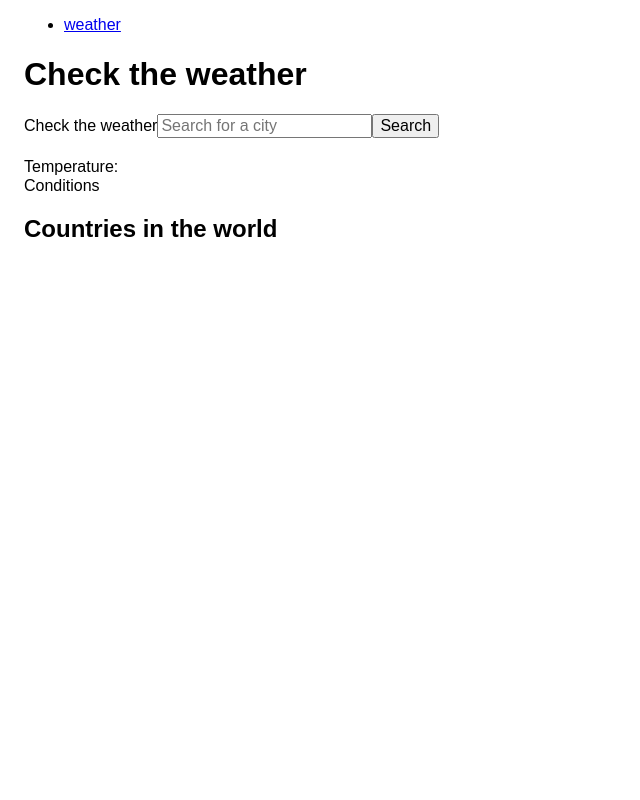
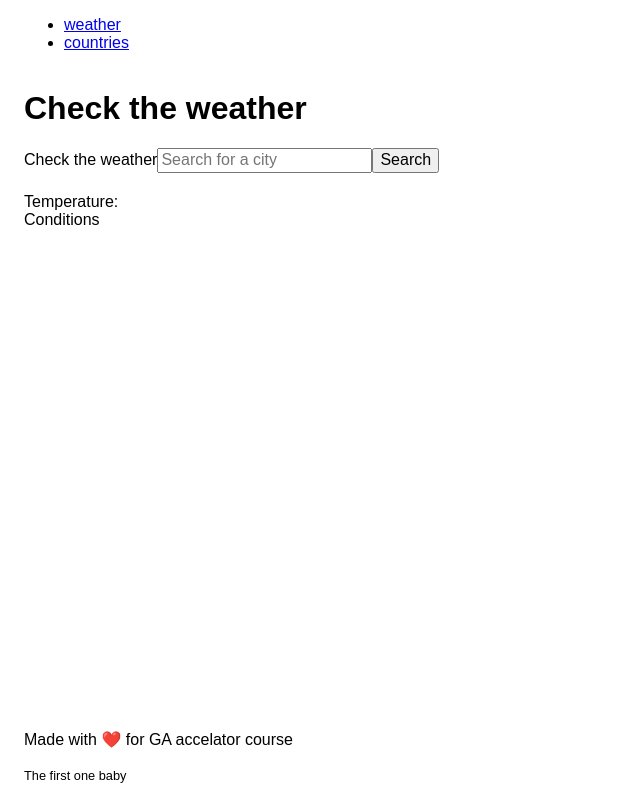
Before and after one commit to pataruco/deployment-lab, a React (Vite) app: page / in a window 1280 px wide. Shown: the whole page, without its empty margins (0-640 px from the left). Built offline with nearby package versions, Linux system fonts and the light colour scheme; no server answers.

Commit message:
feat add client routes

```diff
--- a/package.json
+++ b/package.json
@@ -11,7 +11,8 @@
   },
   "dependencies": {
     "react": "^18.2.0",
-    "react-dom": "^18.2.0"
+    "react-dom": "^18.2.0",
+    "react-router-dom": "^6.23.1"
   },
   "devDependencies": {
     "@types/react": "^18.2.66",
--- a/src/App.jsx
+++ b/src/App.jsx
@@ -1,73 +1,14 @@
-/*
-- When the user submit the form, I want to take the value of the input city.
-- Then, I want to go to a public API, fetch the realtime weather data from the city
-- Render in the page
-*/
-
-import { useState } from 'react';
-import CountryList from './components/CountryList';
-import { fetchWeatherByCity } from './services/fetch-weather-by-city';
+import { Route, Routes } from 'react-router-dom';
+import CountriesPage from './pages/Countries';
+import HomePage from './pages/Home';
 
 function App() {
-  const [city, setCity] = useState('');
-  const [{ tempState, descriptionState }, setWeather] = useState({
-    tempState: '',
-    descriptionState: '',
-  });
-
-  const handleOnChange = (event) => {
-    const {
-      target: { value },
-    } = event;
-    setCity(value);
-  };
-
-  const handleSubmit = async (event) => {
-    event.preventDefault();
-    const { temp, description } = await fetchWeatherByCity(city);
-
-    setWeather({
-      tempState: temp,
-      descriptionState: description,
-    });
-  };
-
   return (
     <>
-      <header>
-        <nav>
-          <ul>
-            <li>
-              <a href="/">weather</a>
-            </li>
-          </ul>
-        </nav>
-      </header>
-      <main>
-        <h1>Check the weather</h1>
-        <form onSubmit={handleSubmit}>
-          <label htmlFor="city">Check the weather</label>
-          <input
-            type="text"
-            id="city"
-            name="city"
-            placeholder="Search for a city"
-            value={city}
-            onChange={handleOnChange}
-          />
-          <button type="submit">Search</button>
-          <h2>{city}</h2>
-          <dl>
-            <dt>Temperature:</dt>
-            <dd>
-              <span>{tempState}</span> {tempState ? <>&deg;</> : ''}
-            </dd>
-            <dt>Conditions</dt>
-            <dd>{descriptionState}</dd>
-          </dl>
-        </form>
-        <CountryList />
-      </main>
+      <Routes>
+        <Route path="/" element={<HomePage />} />
+        <Route path="/countries" element={<CountriesPage />} />
+      </Routes>
     </>
   );
 }
--- /dev/null
+++ b/src/components/Header.jsx
@@ -0,0 +1,20 @@
+import { Link } from 'react-router-dom';
+
+const Header = () => {
+  return (
+    <header>
+      <nav>
+        <ul>
+          <li>
+            <Link to="/">weather</Link>
+          </li>
+          <li>
+            <Link to="/countries">countries</Link>
+          </li>
+        </ul>
+      </nav>
+    </header>
+  );
+};
+
+export default Header;
--- /dev/null
+++ b/src/components/footer/index.css
@@ -0,0 +1,3 @@
+footer {
+  padding: 0 var(--base-spacing);
+}
--- /dev/null
+++ b/src/components/footer/index.jsx
@@ -0,0 +1,16 @@
+import './index.css';
+
+const Footer = () => {
+  return (
+    <footer>
+      <p>
+        Made with <span>❤️</span> for GA accelator course
+      </p>
+      <p>
+        <small>The first one baby</small>
+      </p>
+    </footer>
+  );
+};
+
+export default Footer;
--- /dev/null
+++ b/src/components/page/index.css
@@ -0,0 +1,9 @@
+.page {
+  min-height: 100vh;
+  display: flex;
+  flex-direction: column;
+}
+
+main {
+  flex: 1 1 0;
+}
--- /dev/null
+++ b/src/components/page/index.jsx
@@ -0,0 +1,16 @@
+import './index.css';
+
+import Header from '../Header';
+import Footer from '../footer';
+
+const Page = ({ children }) => {
+  return (
+    <div className="page">
+      <Header />
+      <main>{children}</main>
+      <Footer />
+    </div>
+  );
+};
+
+export default Page;
--- a/src/main.jsx
+++ b/src/main.jsx
@@ -1,10 +1,13 @@
 import React from 'react';
 import ReactDOM from 'react-dom/client';
+import { BrowserRouter } from 'react-router-dom';
 import App from './App.jsx';
 import './styles/index.css';
 
 ReactDOM.createRoot(document.getElementById('root')).render(
   <React.StrictMode>
-    <App />
+    <BrowserRouter>
+      <App />
+    </BrowserRouter>
   </React.StrictMode>,
 );
--- /dev/null
+++ b/src/pages/Countries.jsx
@@ -0,0 +1,12 @@
+import CountryList from '../components/CountryList';
+import Page from '../components/page/index';
+
+const CountriesPage = () => {
+  return (
+    <Page>
+      <CountryList />
+    </Page>
+  );
+};
+
+export default CountriesPage;
--- /dev/null
+++ b/src/pages/Home.jsx
@@ -0,0 +1,58 @@
+import { useState } from 'react';
+
+import Page from '../components/page';
+import { fetchWeatherByCity } from '../services/fetch-weather-by-city';
+
+const Home = () => {
+  const [city, setCity] = useState('');
+  const [{ tempState, descriptionState }, setWeather] = useState({
+    tempState: '',
+    descriptionState: '',
+  });
+
+  const handleOnChange = (event) => {
+    const {
+      target: { value },
+    } = event;
+    setCity(value);
+  };
+
+  const handleSubmit = async (event) => {
+    event.preventDefault();
+    const { temp, description } = await fetchWeatherByCity(city);
+
+    setWeather({
+      tempState: temp,
+      descriptionState: description,
+    });
+  };
+
+  return (
+    <Page>
+      <h1>Check the weather</h1>
+      <form onSubmit={handleSubmit}>
+        <label htmlFor="city">Check the weather</label>
+        <input
+          type="text"
+          id="city"
+          name="city"
+          placeholder="Search for a city"
+          value={city}
+          onChange={handleOnChange}
+        />
+        <button type="submit">Search</button>
+        <h2>{city}</h2>
+        <dl>
+          <dt>Temperature:</dt>
+          <dd>
+            <span>{tempState}</span> {tempState ? <>&deg;</> : ''}
+          </dd>
+          <dt>Conditions</dt>
+          <dd>{descriptionState}</dd>
+        </dl>
+      </form>
+    </Page>
+  );
+};
+
+export default Home;
```
Also changed, not shown: 1 other file (tests, documents, lock files or other folders).
